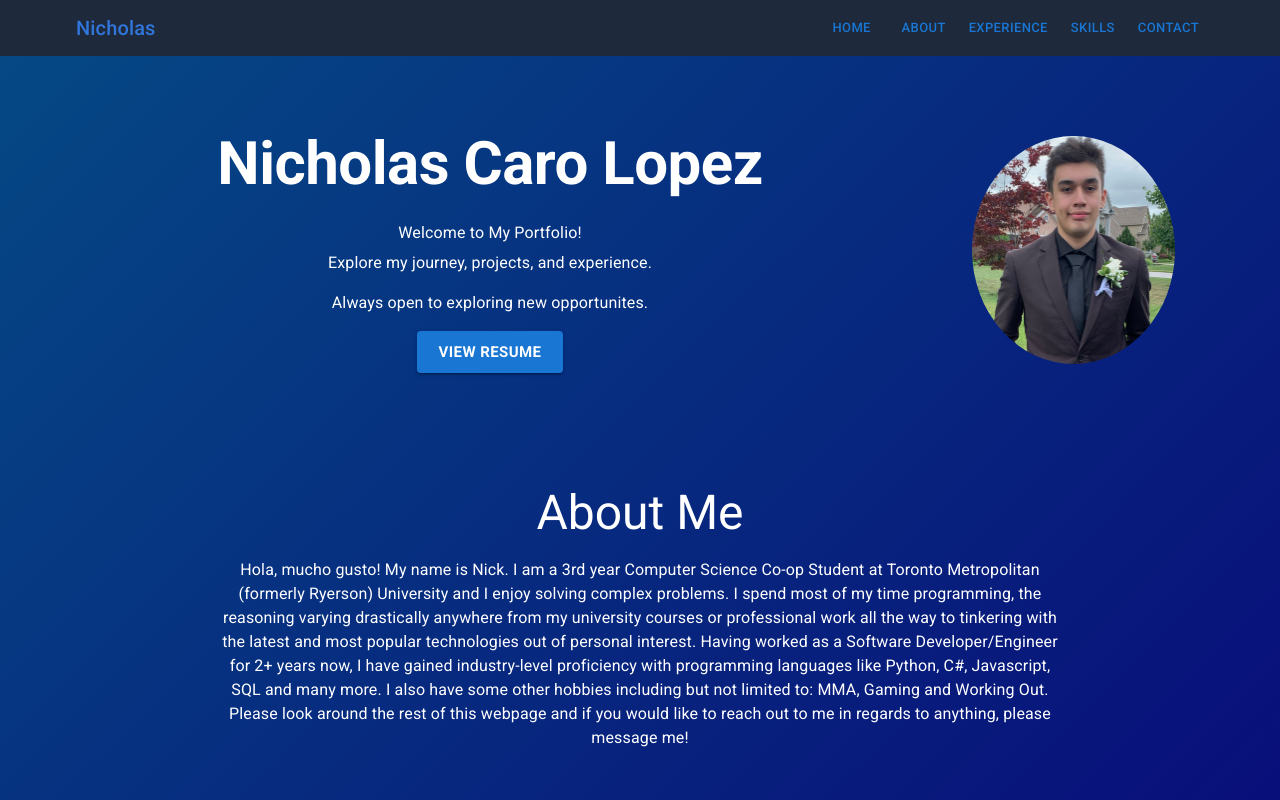
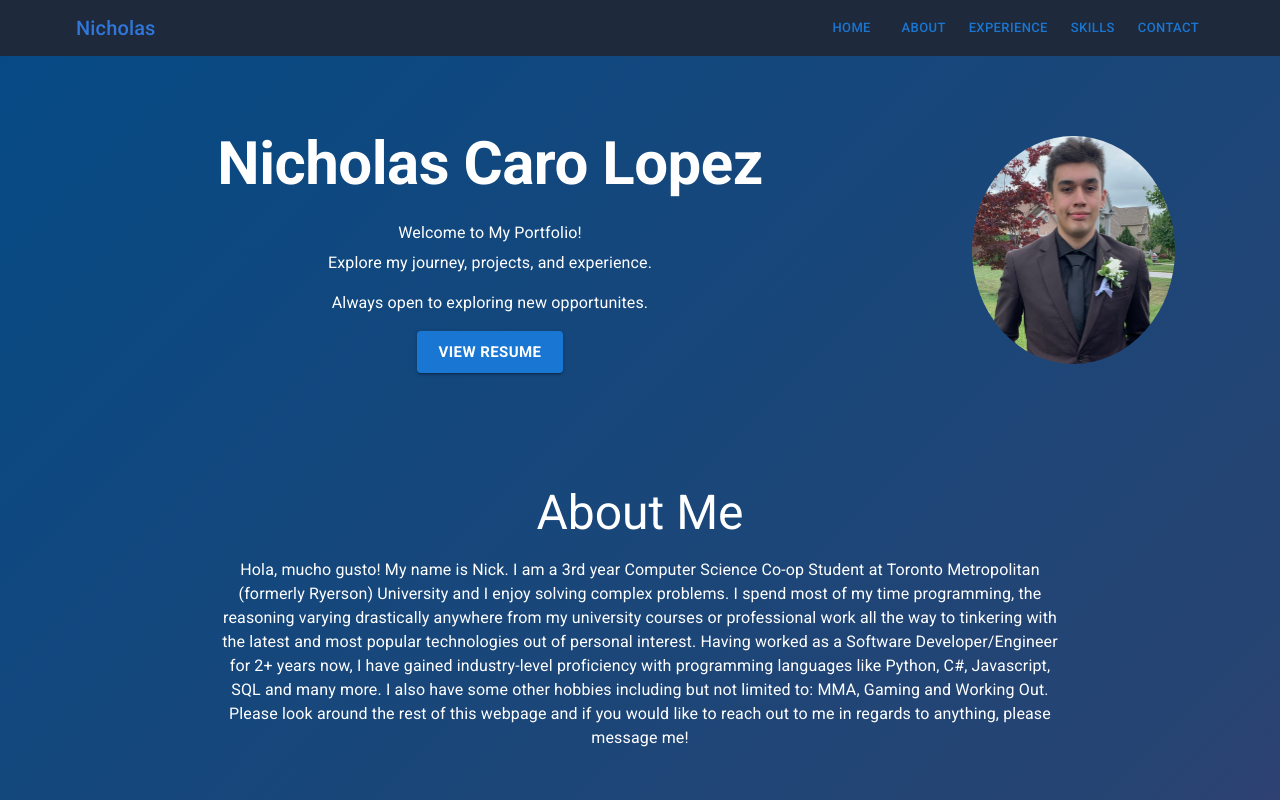
Before and after one commit to nicholas489/my-website, a Next.js app: page / in a window 1280 px wide. Shown: the top 800 px of the page. Built offline with nearby package versions, Linux system fonts and the light colour scheme; no server answers.

Commit message:
Minor colour change

```diff
--- a/app/globals.css
+++ b/app/globals.css
@@ -17,6 +17,6 @@
 body {
   font-family: Arial, Helvetica, sans-serif;
   background: #054A85;
-  background: linear-gradient(135deg, rgba(5, 74, 133, 1) 0%, rgba(9, 9, 121, 1) 59%, rgba(123, 32, 110, 1) 100%);
+  background: linear-gradient(135deg, rgba(5, 74, 133, 1) 0%, rgba(39, 68, 114, 1) 50%, rgba(123, 32, 110, 1) 100%);
   color: #fff;
 }
```
